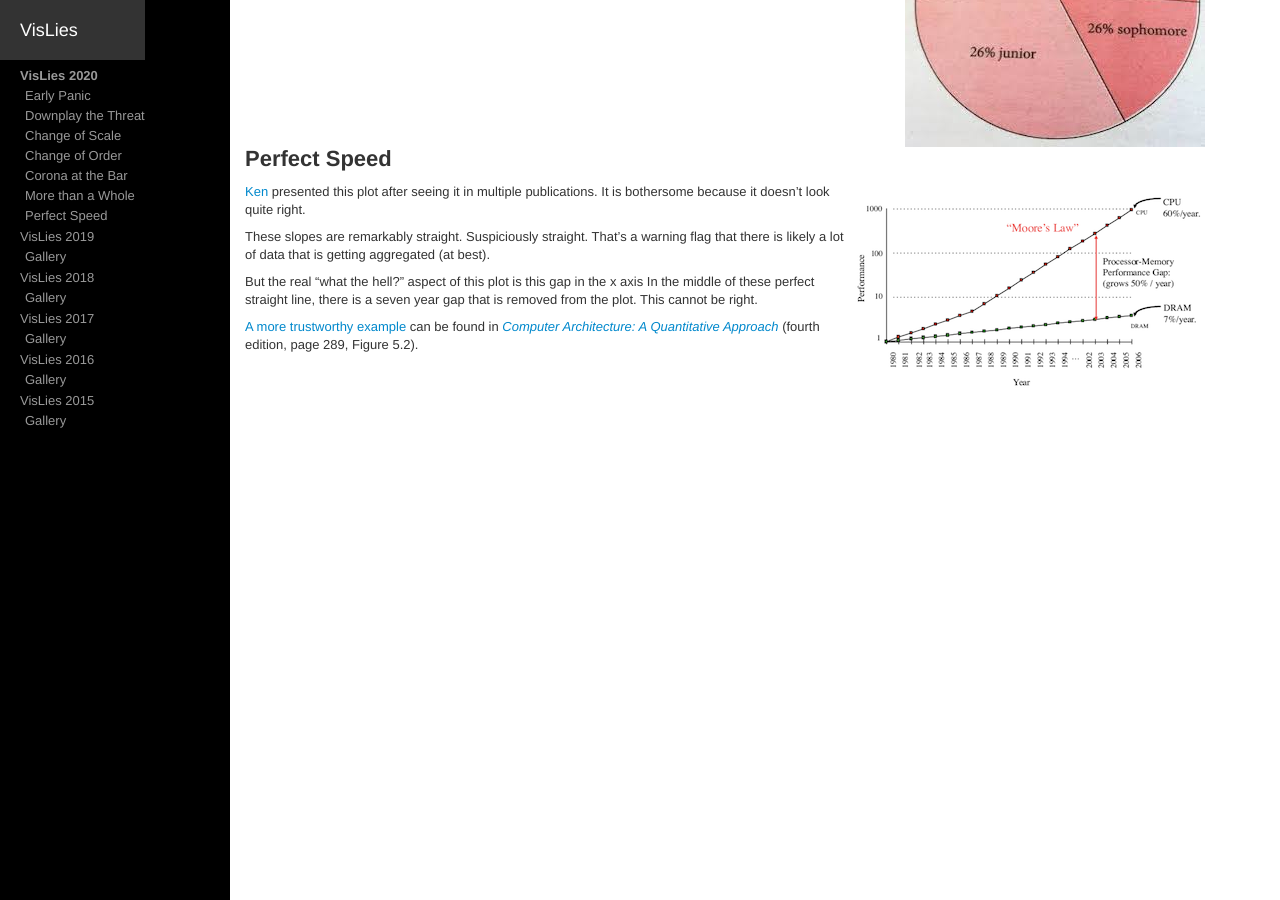
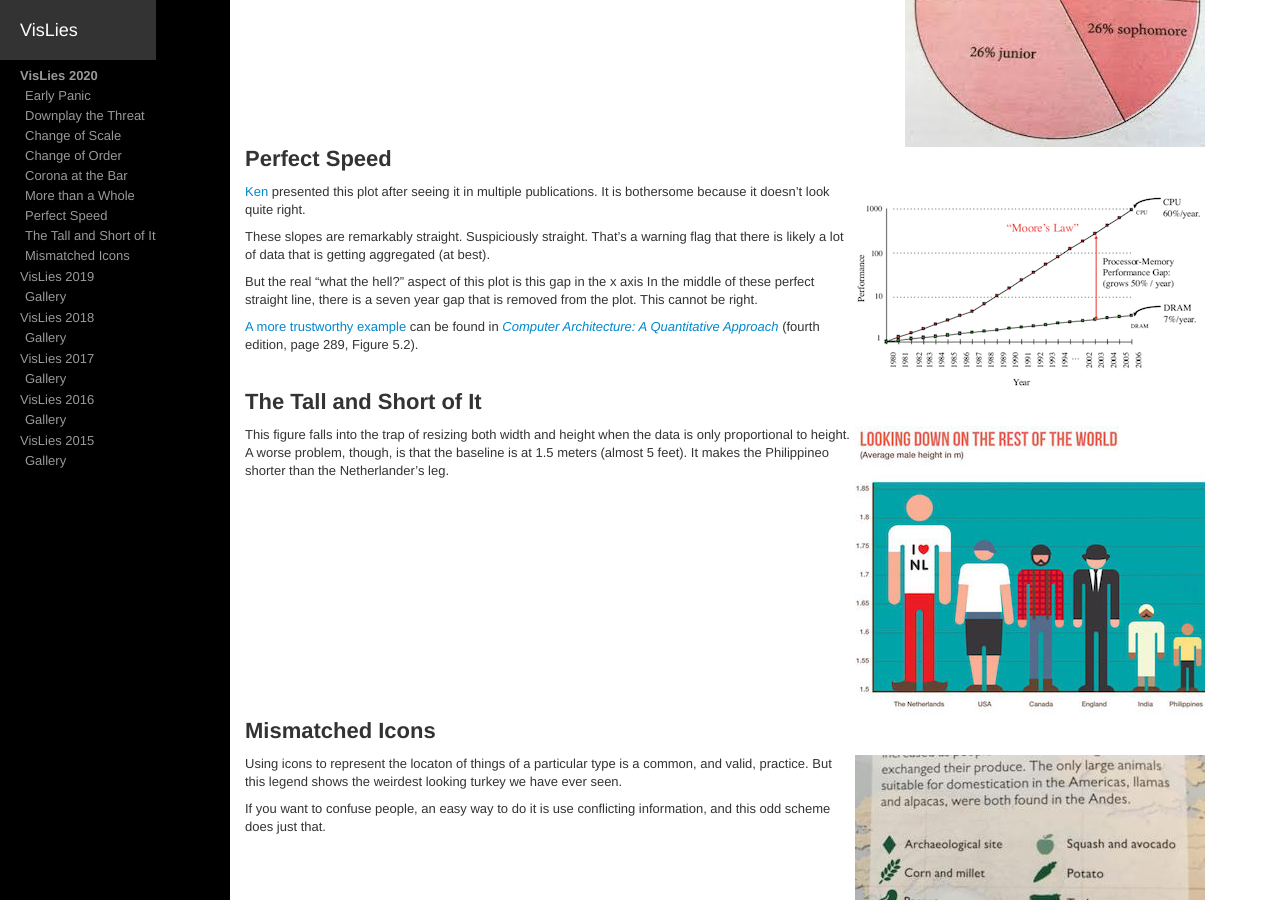
Before and after one commit to vislies/2020, a Jekyll site: the page built from gallery/index.md, in a window 1280 px wide and 900 px high, scrolled down 3038 px. Built offline with Jekyll 4.4.1, drawn with Linux system fonts in a browser that asks for light colours; our own code applies the rules of GitHub Pages for plain Markdown files.

Commit message:
The long and short of it

```diff
--- a/gallery/index.md
+++ b/gallery/index.md
@@ -15,6 +15,10 @@ gallery-nav:
     url: "#more-than-a-whole"
   - title: Perfect Speed
     url: "#perfect-speed"
+  - title: The Tall and Short of It
+    url: "#the-tall-and-short-of-it"
+  - title: Mismatched Icons
+    url: "#mismatched-icons"
 ---
 
 # VisLies 2020 Gallery
@@ -237,5 +241,28 @@ This cannot be right.
 [Computer Architecture: A Quantitative Approach]: http://citeseerx.ist.psu.edu/viewdoc/summary?doi=10.1.1.115.1881&rank=1&q=Computer%20Architecture:%20A%20Quantitative%20Approach&osm=&ossid=
 
 
+## The Tall and Short of It
+
+<a href="https://drive.google.com/file/d/13Bu_6kQ8s7rfkdvI5F8utNCGcVDXMqSe/view?usp=sharing" class="image-right">
+![Looking Down](looking-down-thumbnail.jpeg)
+</a>
+
+This figure falls into the trap of resizing both width and height when the data is only proportional to height.
+A worse problem, though, is that the baseline is at 1.5 meters (almost 5 feet).
+It makes the Philippineo shorter than the Netherlander’s leg.
+
+
+## Mismatched Icons
+
+<a href="https://drive.google.com/file/d/1NBUHcgetKQTjhi2nDJ6-VI4old2QOiCr/view?usp=sharing" class="image-right">
+![Mismatched Icons](mismatched-icons-thumbnail.jpg)
+</a>
+
+Using icons to represent the locaton of things of a particular type is a common, and valid, practice.
+But this legend shows the weirdest looking turkey we have ever seen.
+
+If you want to confuse people, an easy way to do it is use conflicting information, and this odd scheme does just that.
+
+
 [Ken Moreland]: http://kennethmoreland.com
 [Bernice Rogowitz]: https://sites.google.com/site/bernicerogowitz/
```
Also changed, not shown: gallery/looking-down-thumbnail.jpeg (added), gallery/mismatched-icons-thumbnail.jpg (added).
